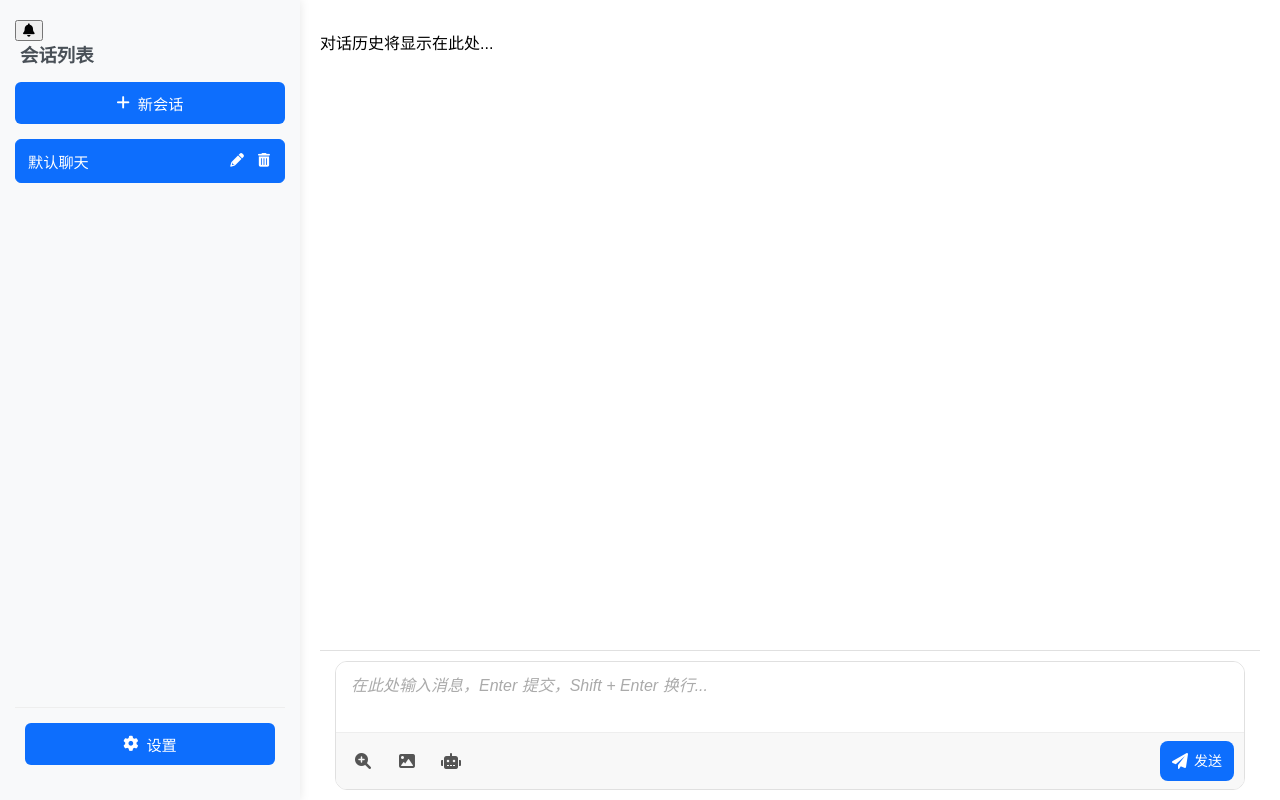
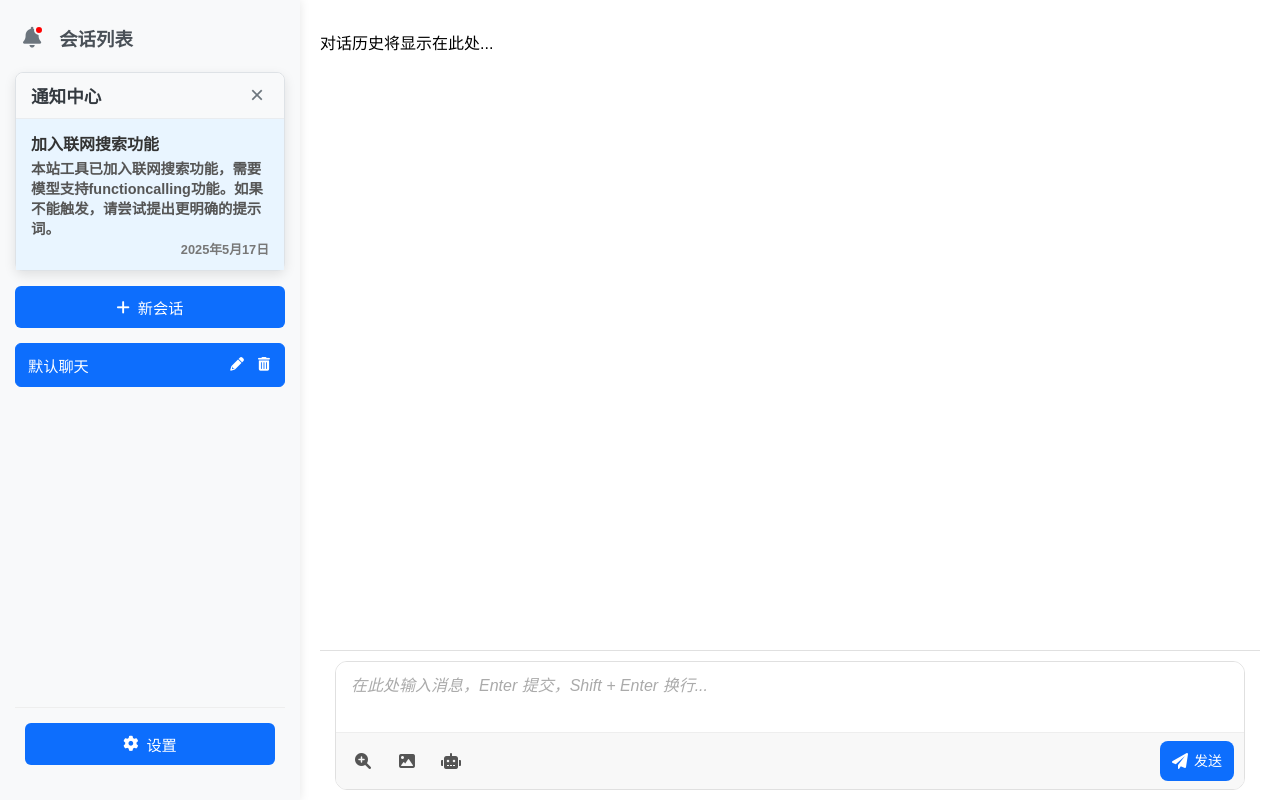
Before and after one commit to jswysnemc/let-chat, a plain HTML site: page index.html in a window 1280 px wide. Both pictures are taken after a click on the button 28 px from the left and 30 px from the top of the page. Drawn offline with Linux system fonts and the light colour scheme.

Commit message:
新增通知中心样式，优化侧边栏通知功能，包括通知面板、通知列表及未读指示器的样式，提升用户交互体验。同时，更新主文件以初始化通知中心功能。

```diff
--- a/css/main.css
+++ b/css/main.css
@@ -984,3 +984,179 @@ h2 { /* Removed h1 styling */
 .hidden {
     display: none !important; /* 使用!important确保隐藏 */
 }
+
+/* Sidebar Header for Notifications and Title */
+.sidebar-header {
+    display: flex;
+    justify-content: space-between; /* Pushes bell to one side, title to other if they were siblings */
+    align-items: center;
+    margin-bottom: 10px;
+    padding-bottom: 5px;
+    /* border-bottom: 1px solid #e0e0e0; */ /* Optional separator */
+}
+
+#notification-bell-area {
+    position: relative; /* For unread indicator positioning */
+    /* margin-right: auto; */ /* Pushes bell to the left if title is also flex item */
+}
+
+#sidebar .sidebar-header h3 {
+    margin-top: 0;
+    margin-bottom: 0; /* Reset margin as it's now in a flex container */
+    padding-bottom: 0;
+    flex-grow: 1; /* Allow title to take space */
+    text-align: left; /* Align title to left */
+     margin-left: 10px; /* Space between bell and title if bell is on left */
+}
+
+/* Notification Bell Button */
+#notification-bell-btn {
+    background: none;
+    border: none;
+    color: #6c757d;
+    font-size: 1.3em; /* Larger bell */
+    padding: 8px;
+    border-radius: 50%;
+    cursor: pointer;
+    transition: background-color 0.2s, color 0.2s;
+    position: relative; /* For unread indicator positioning */
+    line-height: 1;
+}
+
+#notification-bell-btn:hover {
+    background-color: rgba(0, 0, 0, 0.08);
+    color: #0d6efd;
+}
+
+.unread-indicator {
+    position: absolute;
+    top: 5px;
+    right: 5px;
+    width: 10px;
+    height: 10px;
+    background-color: red;
+    border-radius: 50%;
+    border: 2px solid #f8f9fa; /* Match sidebar background for better look */
+    display: block; /* Initially hidden by inline style, JS will show */
+}
+
+/* Notification Panel */
+.notification-panel {
+    background-color: #ffffff;
+    border: 1px solid #dee2e6;
+    border-radius: 8px;
+    box-shadow: 0 4px 12px rgba(0, 0, 0, 0.1);
+    margin-bottom: 15px;
+    /* position: absolute; */ /* If needs to overlay */
+    /* top: 50px; */ /* Adjust based on bell position */
+    /* left: 15px; */
+    /* width: calc(100% - 30px); */ /* Adjust width */
+    /* z-index: 1010; */ /* Above sidebar content */
+    max-height: 400px; /* Limit height */
+    display: flex;
+    flex-direction: column;
+}
+
+.notification-panel-header {
+    display: flex;
+    justify-content: space-between;
+    align-items: center;
+    padding: 10px 15px;
+    border-bottom: 1px solid #e9ecef;
+    background-color: #f8f9fa;
+    border-top-left-radius: 8px;
+    border-top-right-radius: 8px;
+}
+
+.notification-panel-header h4 {
+    margin: 0;
+    font-size: 1.1em;
+    color: #343a40;
+}
+
+#close-notification-panel-btn {
+    background: none;
+    border: none;
+    font-size: 1.5em;
+    color: #6c757d;
+    cursor: pointer;
+    padding: 0 5px;
+    line-height: 1;
+}
+#close-notification-panel-btn:hover {
+    color: #343a40;
+}
+
+#notification-list {
+    list-style: none;
+    padding: 0;
+    margin: 0;
+    overflow-y: auto;
+    flex-grow: 1;
+}
+
+#notification-list li {
+    padding: 12px 15px;
+    border-bottom: 1px solid #f1f1f1;
+    cursor: pointer;
+    transition: background-color 0.2s;
+}
+
+#notification-list li:last-child {
+    border-bottom: none;
+}
+
+#notification-list li:hover {
+    background-color: #f8f9fa;
+}
+
+#notification-list li.unread {
+    background-color: #e9f5ff; /* Light blue for unread */
+    font-weight: bold;
+}
+
+#notification-list .notification-title {
+    font-weight: 600;
+    color: #333;
+    margin-bottom: 4px;
+    display: block;
+}
+
+#notification-list .notification-content {
+    font-size: 0.9em;
+    color: #555;
+    line-height: 1.4;
+    margin-bottom: 6px;
+    white-space: pre-wrap; /* Allow wrapping and preserve newlines in content */
+}
+
+#notification-list .notification-date {
+    font-size: 0.8em;
+    color: #777;
+    text-align: right;
+    display: block;
+}
+
+#notification-list .no-notifications {
+    text-align: center;
+    color: #888;
+    padding: 20px;
+    cursor: default;
+}
+#notification-list .no-notifications:hover {
+    background-color: transparent;
+}
+
+/* Adjustments for sidebar button if it's a generic class */
+.sidebar-button.notification-button {
+    /* any specific overrides if .sidebar-button is too generic */
+}
+
+/* Ensure h3 in sidebar-header is styled correctly */
+#sidebar .sidebar-header h3 {
+    /* Ensure styles from general #sidebar h3 are applied or overridden as needed */
+    color: #495057;
+    font-size: 1.15em;
+    font-weight: 600;
+    padding-left: 0; /* Reset if it was from general h3 */
+}
--- a/src/main.js
+++ b/src/main.js
@@ -24,6 +24,7 @@ import { copyTextFallback } from './ui/copyUtils.js'; // Import copy fallback
 import { showSuccess, showError, showWarning, showConfirm } from './ui/notification.js'; // Import notification functions
 // 导入联网搜索相关模块
 import { initializeWebSearchToggle } from './ui/webSearchToggle.js';
+import { initializeNotificationCenter } from './ui/notificationCenter.js';
 
 
 /**
@@ -547,6 +548,7 @@ function main() {
 
     console.log("Main: Initializing web search toggle...");
     initializeWebSearchToggle(); // 初始化联网搜索按钮功能
+    initializeNotificationCenter(); // 新增：初始化通知中心
 
     // 监听API配置更改事件
     document.addEventListener('apiConfigChanged', (event) => {
--- /dev/null
+++ b/src/ui/notificationCenter.js
@@ -0,0 +1,178 @@
+const NOTIFICATIONS_STORAGE_KEY = 'chat_notifications';
+let notifications = [];
+
+let notificationBellBtn = null;
+let notificationPanel = null;
+let notificationList = null;
+let unreadIndicator = null;
+let closeNotificationPanelBtn = null;
+
+function getTodayDate() {
+    const today = new Date();
+    return today.toLocaleDateString('zh-CN', { year: 'numeric', month: 'long', day: 'numeric' });
+}
+
+function loadNotifications() {
+    const storedNotifications = localStorage.getItem(NOTIFICATIONS_STORAGE_KEY);
+    if (storedNotifications) {
+        notifications = JSON.parse(storedNotifications);
+    } else {
+        // Add default first notification if none exist
+        notifications = [
+            {
+                id: 'notification_' + Date.now(),
+                title: "加入联网搜索功能",
+                content: "本站工具已加入联网搜索功能，需要模型支持functioncalling功能。如果不能触发，请尝试提出更明确的提示词。",
+                date: getTodayDate(),
+                read: false
+            }
+        ];
+        saveNotifications();
+    }
+}
+
+function saveNotifications() {
+    localStorage.setItem(NOTIFICATIONS_STORAGE_KEY, JSON.stringify(notifications));
+}
+
+function renderNotifications() {
+    if (!notificationList) return;
+    notificationList.innerHTML = ''; // Clear existing
+
+    if (notifications.length === 0) {
+        const noNotificationsLi = document.createElement('li');
+        noNotificationsLi.className = 'no-notifications';
+        noNotificationsLi.textContent = '暂无新通知';
+        notificationList.appendChild(noNotificationsLi);
+        updateUnreadIndicator();
+        return;
+    }
+
+    notifications.sort((a, b) => new Date(b.rawDate || b.date) - new Date(a.rawDate || a.date)); // Sort by date, newest first
+
+    notifications.forEach(notification => {
+        const li = document.createElement('li');
+        li.dataset.notificationId = notification.id;
+        if (!notification.read) {
+            li.classList.add('unread');
+        }
+
+        const titleSpan = document.createElement('span');
+        titleSpan.className = 'notification-title';
+        titleSpan.textContent = notification.title;
+
+        const contentSpan = document.createElement('span');
+        contentSpan.className = 'notification-content';
+        contentSpan.textContent = notification.content;
+
+        const dateSpan = document.createElement('span');
+        dateSpan.className = 'notification-date';
+        dateSpan.textContent = notification.date;
+
+        li.appendChild(titleSpan);
+        li.appendChild(contentSpan);
+        li.appendChild(dateSpan);
+
+        li.addEventListener('click', () => {
+            markNotificationAsRead(notification.id);
+            // Potentially open a modal or navigate if notifications have actions
+            console.log("Notification clicked:", notification.id);
+        });
+        notificationList.appendChild(li);
+    });
+    updateUnreadIndicator();
+}
+
+function markNotificationAsRead(notificationId) {
+    const notification = notifications.find(n => n.id === notificationId);
+    if (notification && !notification.read) {
+        notification.read = true;
+        saveNotifications();
+        renderNotifications(); // Re-render to update style
+    }
+}
+
+function markAllAsRead() {
+    let changed = false;
+    notifications.forEach(n => {
+        if (!n.read) {
+            n.read = true;
+            changed = true;
+        }
+    });
+    if (changed) {
+        saveNotifications();
+        renderNotifications();
+    }
+}
+
+function updateUnreadIndicator() {
+    if (!unreadIndicator) return;
+    const unreadCount = notifications.filter(n => !n.read).length;
+    if (unreadCount > 0) {
+        // unreadIndicator.textContent = unreadCount; // If you want to show count
+        unreadIndicator.style.display = 'block';
+    } else {
+        unreadIndicator.style.display = 'none';
+    }
+}
+
+function toggleNotificationPanel() {
+    if (!notificationPanel) return;
+    const isVisible = notificationPanel.style.display === 'flex' || notificationPanel.style.display === 'block';
+    notificationPanel.style.display = isVisible ? 'none' : 'flex'; // Use flex as per CSS
+    if (!isVisible) { // Panel is being opened
+        // Optional: Mark all as read when panel is opened
+        // markAllAsRead();
+    }
+}
+
+export function initializeNotificationCenter() {
+    notificationBellBtn = document.getElementById('notification-bell-btn');
+    notificationPanel = document.getElementById('notification-panel');
+    notificationList = document.getElementById('notification-list');
+    unreadIndicator = document.getElementById('notification-unread-indicator');
+    closeNotificationPanelBtn = document.getElementById('close-notification-panel-btn');
+
+    if (!notificationBellBtn || !notificationPanel || !notificationList || !unreadIndicator || !closeNotificationPanelBtn) {
+        console.error('Notification Center initialization failed: DOM elements not found.');
+        return;
+    }
+
+    loadNotifications();
+    renderNotifications();
+
+    notificationBellBtn.addEventListener('click', (event) => {
+        event.stopPropagation(); // Prevent body click from closing it immediately
+        toggleNotificationPanel();
+    });
+
+    closeNotificationPanelBtn.addEventListener('click', () => {
+        notificationPanel.style.display = 'none';
+    });
+
+    // Optional: Click outside to close panel
+    document.addEventListener('click', (event) => {
+        if (notificationPanel && notificationBellBtn) {
+            const isVisible = notificationPanel.style.display === 'flex' || notificationPanel.style.display === 'block';
+            if (isVisible && !notificationPanel.contains(event.target) && event.target !== notificationBellBtn && !notificationBellBtn.contains(event.target)) {
+                notificationPanel.style.display = 'none';
+            }
+        }
+    });
+    console.log("Notification Center Initialized");
+}
+
+export function addNotification(title, content) {
+    const newNotification = {
+        id: 'notification_' + Date.now(),
+        title: title,
+        content: content,
+        date: getTodayDate(),
+        rawDate: new Date().toISOString(), // For more accurate sorting
+        read: false
+    };
+    notifications.push(newNotification);
+    saveNotifications();
+    renderNotifications();
+}
```
